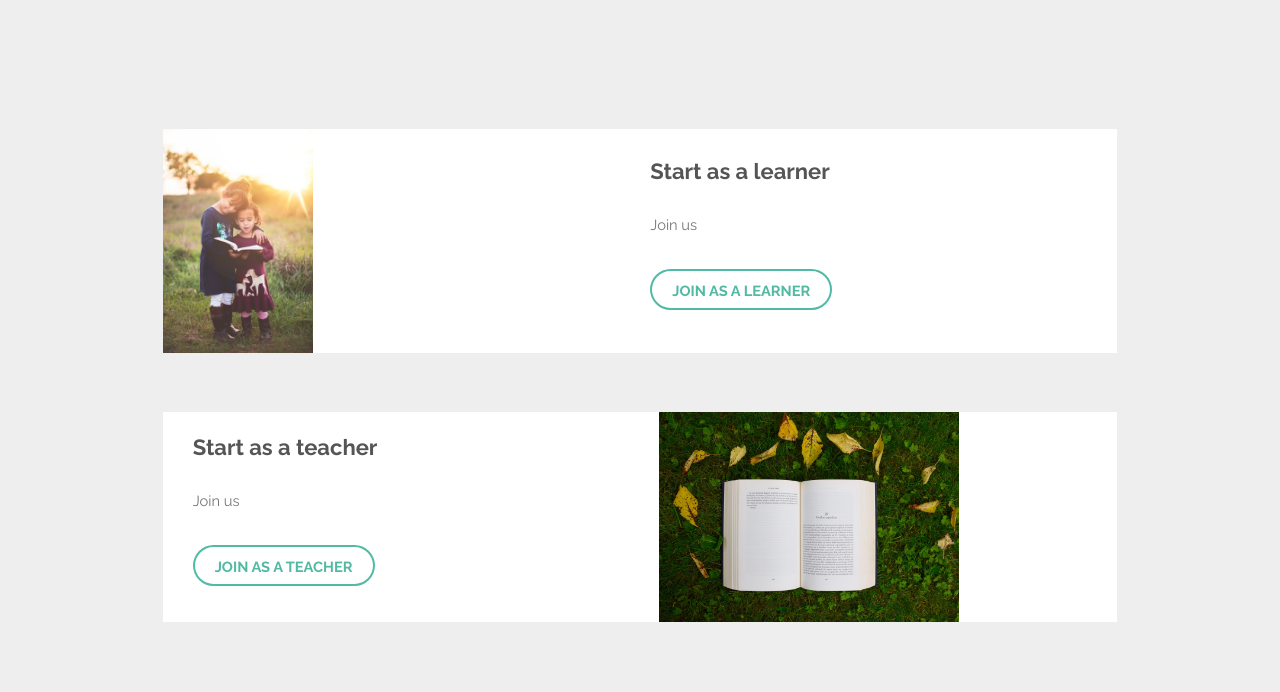
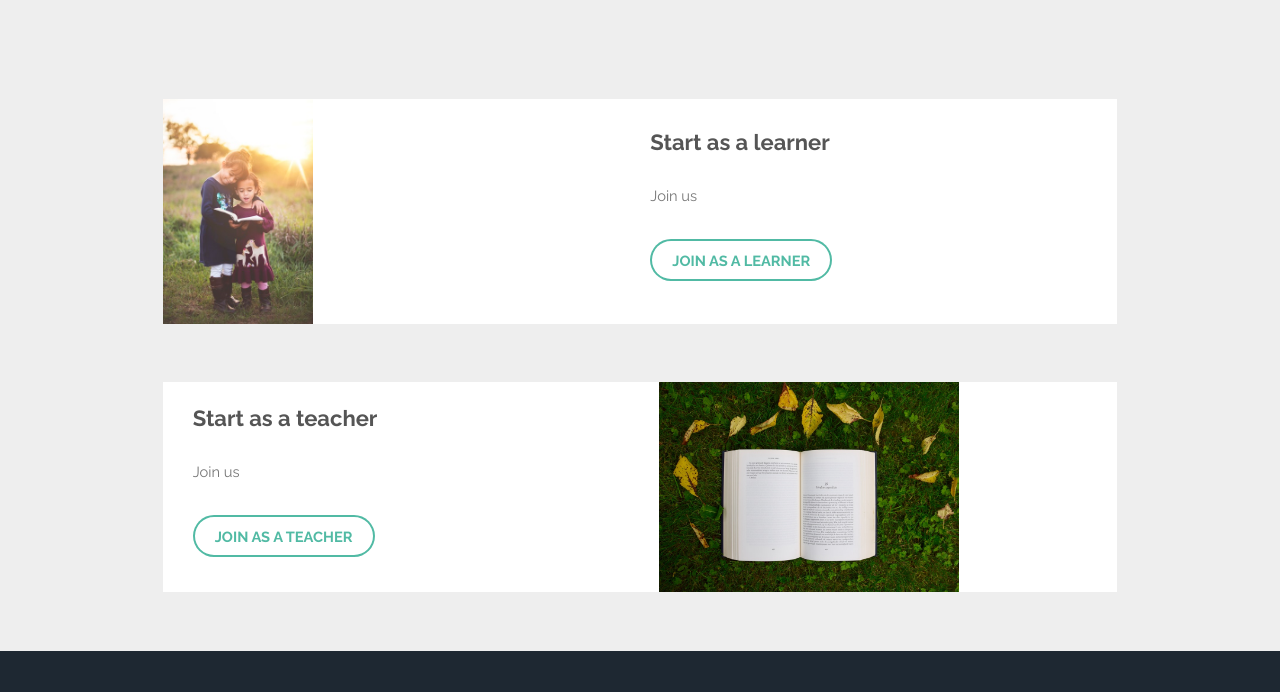
Before and after one commit to vic4926/info30005-2018-hz, a website: page web-v2.0/index.html in a window 1280 px wide. Shown: the part 1293-1985 px from the top of the page. Drawn offline with Linux system fonts and the light colour scheme.

Commit message:
finished 3.0

```diff
--- a/web-v2.0/assets/css/styles.css
+++ b/web-v2.0/assets/css/styles.css
@@ -166,7 +166,6 @@ section#topic-section{
     background: #1E2832;
     padding: 1em 0 0 0;
 }
-<<<<<<< HEAD
 
 h1 {
     margin: 0;
@@ -175,7 +174,7 @@ h1 {
 
 div.title-bar {
     padding-top: 2em;
-=======
+}
 section#video-play-option{
     padding: 1em 0 2em 0;
 }
```
